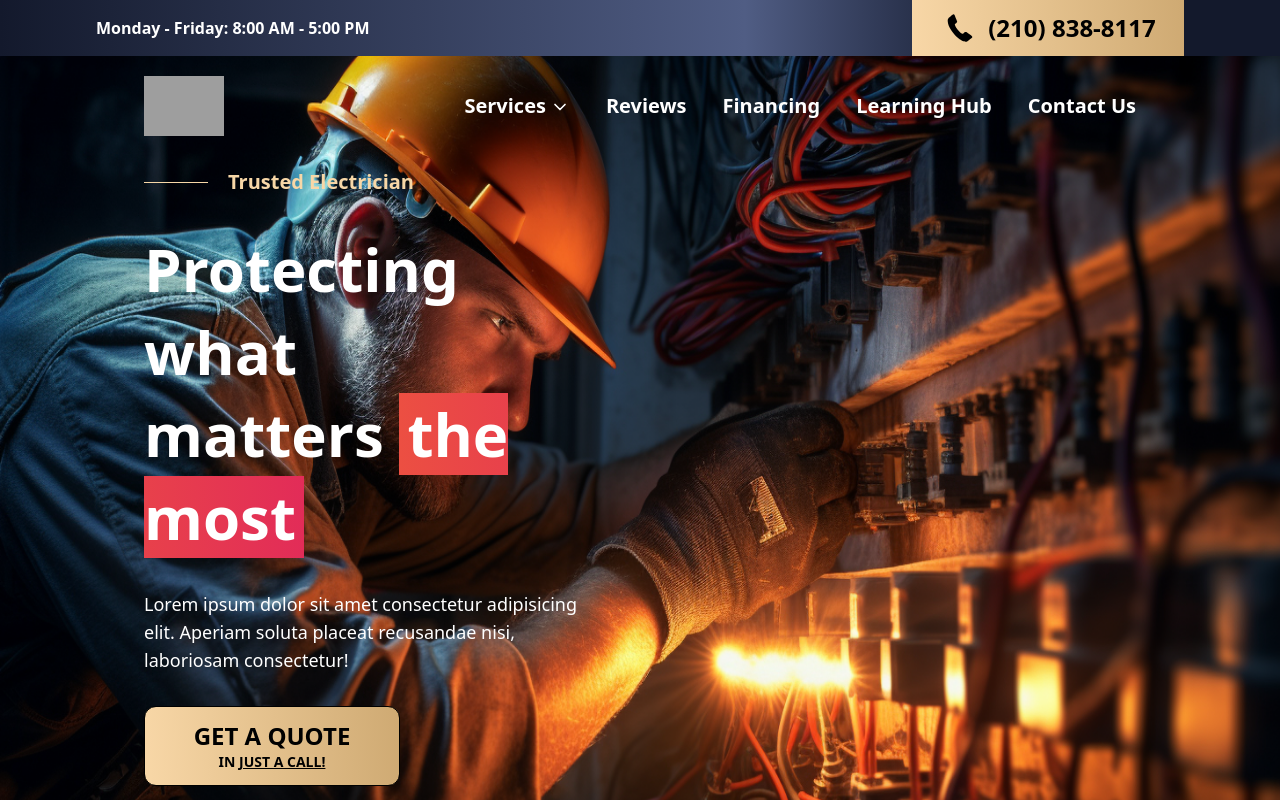
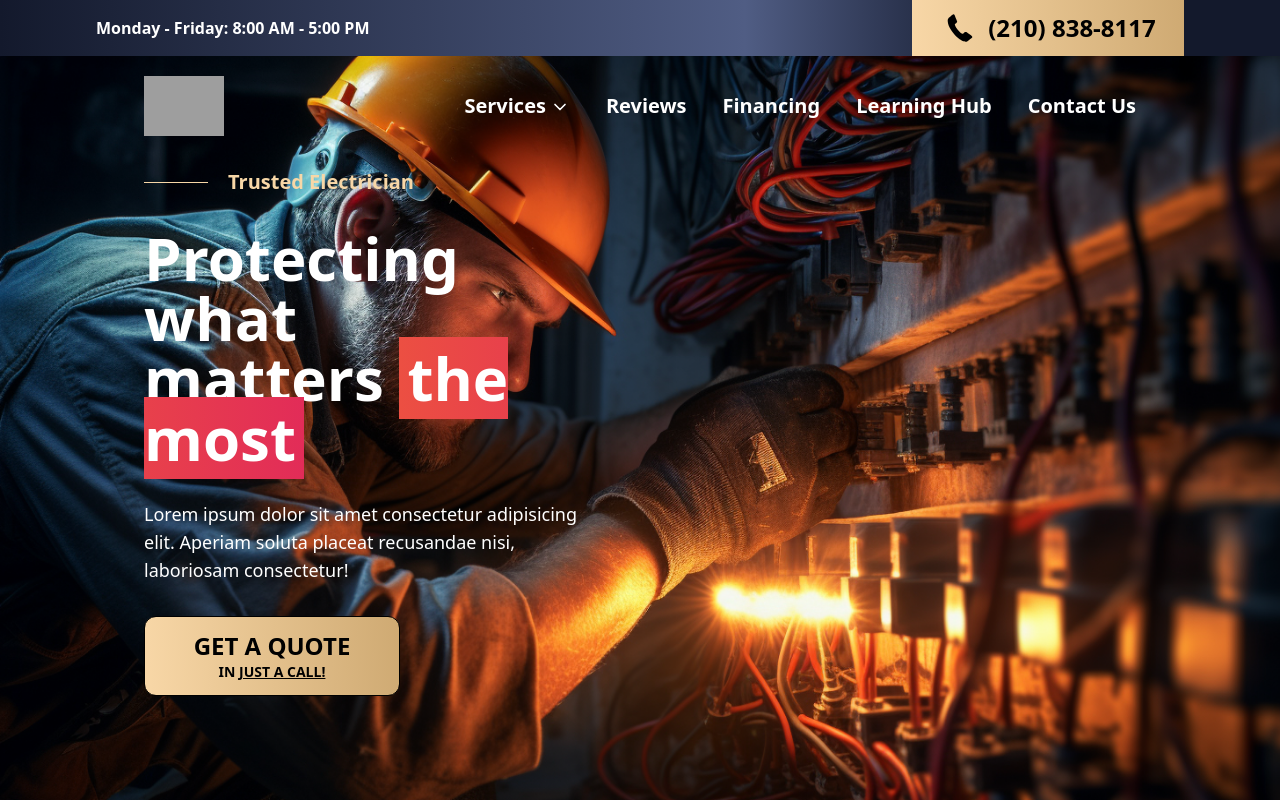
Before and after one commit to TheCryptoChad/Electrician-Site, a Next.js app: page / in a window 1280 px wide. Shown: the top 800 px of the page. Built offline with nearby package versions, Linux system fonts and the light colour scheme; grey boxes are pictures that could not be loaded.

Commit message:
responsive route-hero

```diff
--- a/components/RouteHero.tsx
+++ b/components/RouteHero.tsx
@@ -1,7 +1,6 @@
 'use client';
 
 import Link from 'next/link';
-import Navbar from './Navbar';
 import Image from 'next/image';
 import { usePathname } from 'next/navigation';
 import {
@@ -12,10 +11,15 @@ import {
 	BreadcrumbSeparator,
 	BreadcrumbPage,
 } from './ui/breadcrumb';
+import Navbar from './Navbar';
 
 export default function RouteHero() {
 	const path = usePathname();
-	const route = path.slice(1).split('-').map((word: string) => word.charAt(0).toUpperCase() + word.slice(1)).join(' ');
+	const route = path
+		.slice(1)
+		.split('-')
+		.map((word: string) => word.charAt(0).toUpperCase() + word.slice(1))
+		.join(' ');
 
 	return (
 		<section className='relative flex h-1/2 w-screen flex-col items-center gap-8'>
@@ -26,9 +30,12 @@ export default function RouteHero() {
 				src='/images/route-hero.jpg'
 				width={1080}
 			/>
+			<div className='absolute -z-10 size-full bg-gradient-to-t from-transparent to-[#13192C]'></div>
+
 			<Navbar />
-			<div className='flex w-[90%] flex-col items-start justify-center gap-2 py-6 pl-20'>
+			<div className='flex w-[90%] flex-col items-start justify-center gap-2 py-6 pl-5 lg:pl-20'>
 				<h1 className='text-4xl font-extrabold text-white'>{route}</h1>
+
 				<Breadcrumb>
 					<BreadcrumbList className='text-lg font-bold text-white'>
 						<BreadcrumbItem>
@@ -36,7 +43,9 @@ export default function RouteHero() {
 								<Link href='/'>Home</Link>
 							</BreadcrumbLink>
 						</BreadcrumbItem>
+
 						<BreadcrumbSeparator className='text-[#F7D7A7]' />
+
 						<BreadcrumbItem>
 							<BreadcrumbPage className='font-bold text-[#F7D7A7]'>{route}</BreadcrumbPage>
 						</BreadcrumbItem>
--- a/components/home/HomeHero.tsx
+++ b/components/home/HomeHero.tsx
@@ -1,13 +1,13 @@
 import Link from 'next/link';
 import Image from 'next/image';
-import Navbar from '../Navbar';
 import { Separator } from '../ui/separator';
 import { Button } from '../ui/button';
+import Navbar from '../Navbar';
 import { phoneNumber } from '@/lib/constants';
 
 export default function HomeHero() {
 	return (
-		<section className='relative flex w-screen flex-col items-center gap-8 pb-32'>
+		<section className='relative flex w-screen flex-col items-center gap-8 pb-32 max-lg:h-screen'>
 			<Image
 				alt='Hero'
 				className='absolute -z-10 flex size-full items-center justify-center'
@@ -15,22 +15,27 @@ export default function HomeHero() {
 				src='/images/home-hero.jpg'
 				width={1080}
 			/>
+
 			<Navbar />
-			<div className='w-[90%] px-20'>
+
+			<div className='w-[90%] px-5 lg:px-20'>
 				<div className='flex flex-col justify-between gap-8 lg:w-[45%]'>
 					<div className='flex items-center gap-5'>
-						<Separator className='w-16 bg-[#F7D7A7]' />
-						<h2 className='flex-1 whitespace-nowrap text-xl font-bold text-[#F7D7A7]'>Trusted Electrician</h2>
+						<Separator className='w-8 bg-[#F7D7A7] lg:w-16' />
+						<h2 className='flex-1 whitespace-nowrap font-bold text-[#F7D7A7] lg:text-xl'>Trusted Electrician</h2>
 					</div>
-					<h1 className='text-6xl font-extrabold leading-snug text-white'>
+
+					<h1 className='text-4xl font-extrabold leading-snug text-white lg:text-6xl'>
 						Protecting what
 						<br />
 						matters <span className='bg-highlighted-gradient px-2'>the most</span>
 					</h1>
-					<p className='text-lg text-white'>
+
+					<p className='text-white max-lg:w-1/2 lg:text-lg'>
 						Lorem ipsum dolor sit amet consectetur adipisicing elit. Aperiam soluta placeat recusandae nisi, laboriosam
 						consectetur!
 					</p>
+
 					<Link href={`tel:${phoneNumber}`}>
 						<Button className='-gap-2 hover:bg-header-button-gradient-hover bg-header-button-gradient flex h-20 w-64 flex-col items-center justify-center rounded-xl border border-black text-black'>
 							<p className='text-2xl font-extrabold'>GET A QUOTE</p>
```
